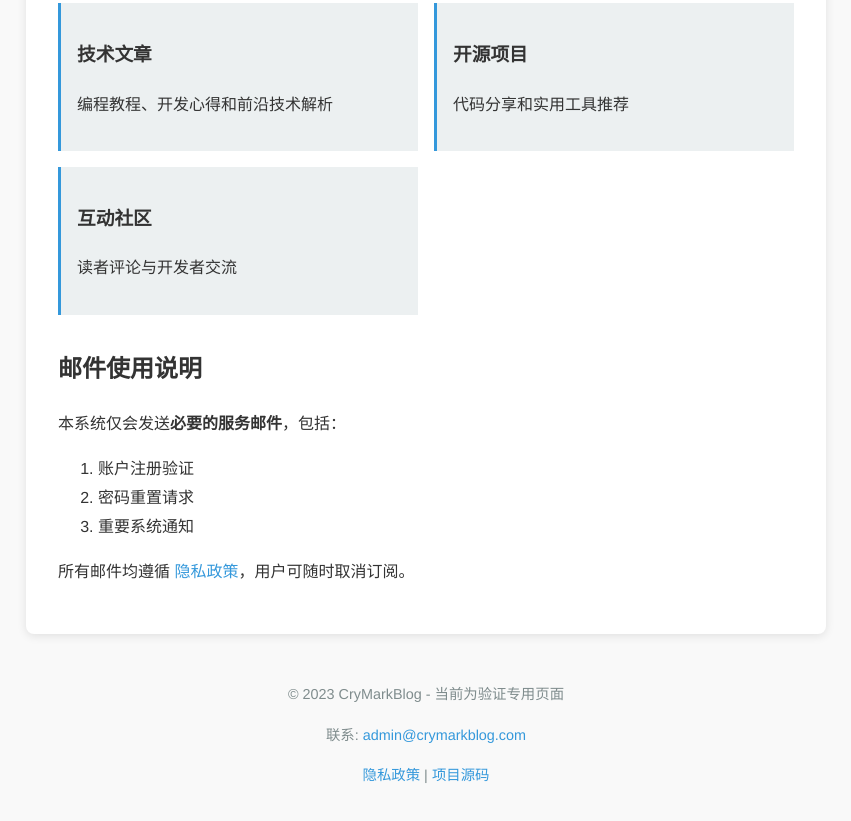
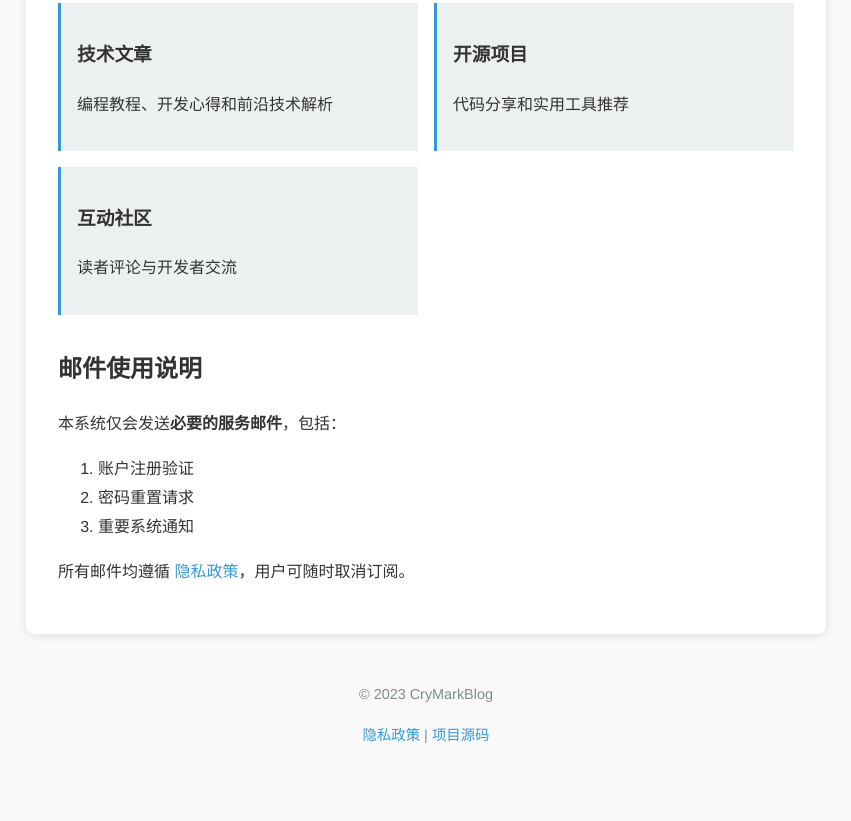
Before and after one commit to CryMark/CryMark.github.io, a plain HTML site: page index.html in a window 1280 px wide. Shown: the part 429-1250 px from the top of the page, without its empty margins (214-1065 px from the left). After the commit the page ends 1224 px from the top, so only its background shows below. Drawn offline with Linux system fonts and the light colour scheme.

Commit message:
Update index.html

```diff
--- a/index.html
+++ b/index.html
@@ -103,9 +103,8 @@
     </div>
 
     <footer>
-        <p>© 2023 CryMarkBlog - 当前为验证专用页面</p>
-        <p>联系: <a href="mailto:admin@crymarkblog.com">admin@crymarkblog.com</a></p>
-        <p><a href="privacy.html">隐私政策</a> | <a href="https://github.com/crymarkblog">项目源码</a></p>
+        <p>© 2023 CryMarkBlog</p>
+        <p><a href="privacy.html">隐私政策</a> | <a href="https://github.com/CryMark/CryMark.github.io">项目源码</a></p>
     </footer>
 </body>
 </html>
```
